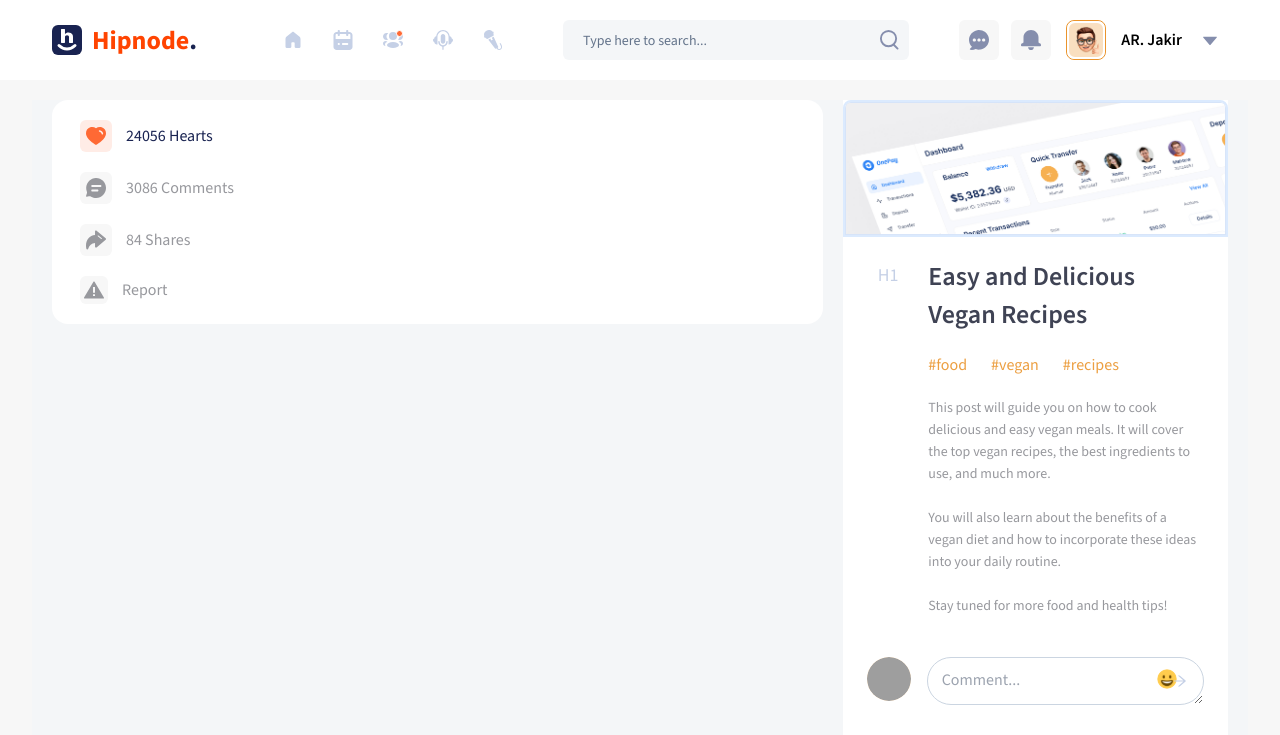
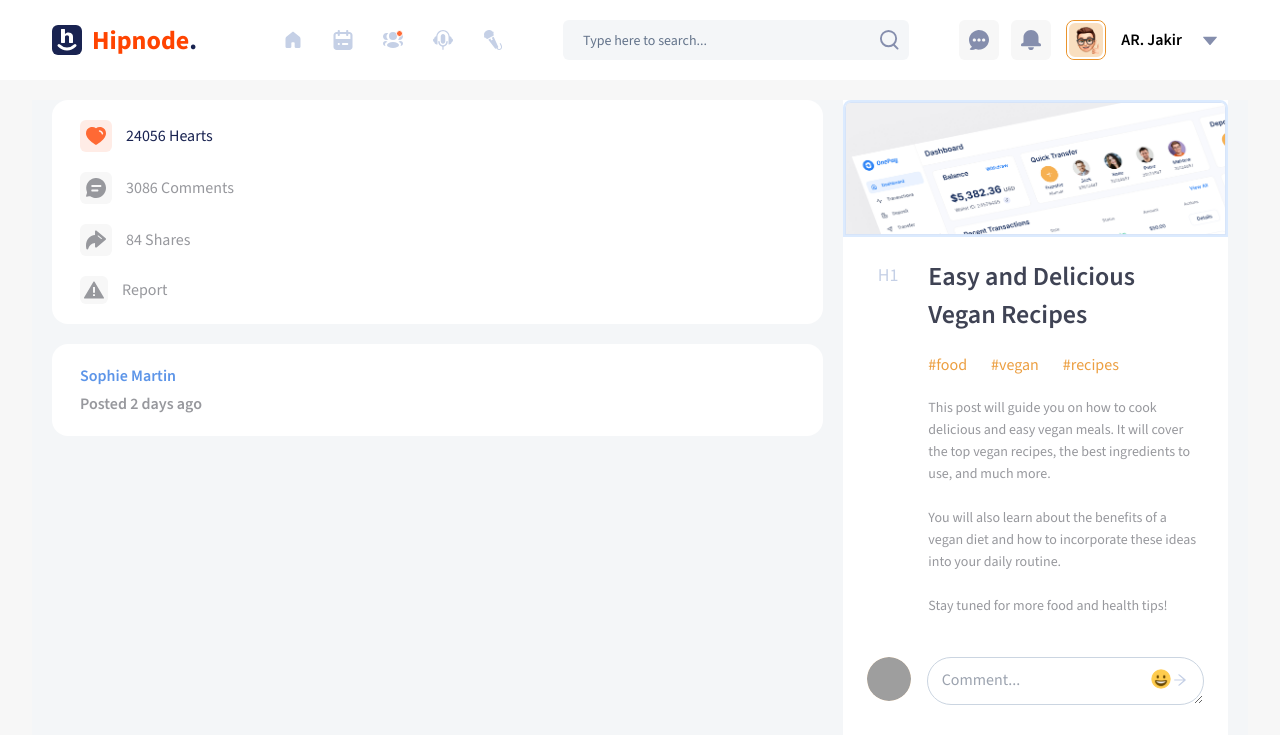
Before and after one commit to wirayuda299/test123, a Next.js app: page /post/easy-and-delicious-vegan-recipes in a window 1280 px wide. Shown: the top 735 px of the page. Built offline with nearby package versions, Linux system fonts and the light colour scheme; grey boxes are pictures that could not be loaded.

Commit message:
add author box

```diff
--- a/app/(site)/post/[id]/page.tsx
+++ b/app/(site)/post/[id]/page.tsx
@@ -19,8 +19,16 @@ const Page = ({ params }: URLProps) => {
 
   return (
     <main className='postDetailsLeftCol'>
-      <div className='shrink-0 max-xl:hidden'>
+      <div className='flex shrink-0 flex-col gap-5 max-xl:hidden'>
         <PostStats />
+        <section className='flex shrink-0 flex-col gap-1 rounded-2xl bg-white p-5 px-7 dark:bg-darkPrimary-3'>
+          <span className='display-semibold text-secondary-blue-80'>
+            {post?.user}
+          </span>
+          <span className='display-semibold text-darkSecondary-800'>
+            Posted {post?.createdDate}
+          </span>
+        </section>
       </div>
 
       <section>
@@ -30,6 +38,8 @@ const Page = ({ params }: URLProps) => {
           title={post?.title}
           description={post?.description}
           tags={post?.tags}
+          user={post?.user}
+          createdDate={post?.createdDate}
         />
       </section>
 
--- a/components/post/CommentInput.tsx
+++ b/components/post/CommentInput.tsx
@@ -81,9 +81,9 @@ const CommentInput = ({ placeholder, handleComment }: CommentInputProps) => {
               width={20}
               height={20}
               onClick={() => setIsEmojiPickerOpen(!isEmojiPickerOpen)}
-              className='absolute right-[12%] top-[26%] cursor-pointer text-darkSecondary-600 md:right-[4%]'
+              className='absolute right-[12%] top-[26%] cursor-pointer text-darkSecondary-600 md:right-[6%]'
             />
-            <div className='absolute right-[0] top-[34%] cursor-pointer text-darkSecondary-600'>
+            <div className='absolute right-[0] top-[32%] cursor-pointer text-darkSecondary-600'>
               <AiOutlineArrowRight
                 onClick={() => {
                   handleComment(inputValue);
--- a/components/post/PostArticle.tsx
+++ b/components/post/PostArticle.tsx
@@ -17,6 +17,8 @@ interface PostArticleProps {
   title: string;
   tags: string[];
   description: ReactNode;
+  user: string;
+  createdDate: string;
 }
 
 const PostArticle = ({
@@ -25,6 +27,8 @@ const PostArticle = ({
   title,
   tags,
   description,
+  user,
+  createdDate,
 }: PostArticleProps) => {
   const [comments, setComments] = useState(commentsData);
 
@@ -69,6 +73,14 @@ const PostArticle = ({
 
       <div className='flex w-full shrink-0 flex-col lg:hidden'>
         <PostStats />
+        <section className='mt-4 flex shrink-0 flex-col gap-1 rounded-2xl bg-white p-5 px-7 dark:bg-darkPrimary-3 xl:mt-0'>
+          <span className='display-semibold text-secondary-blue-80'>
+            {user}
+          </span>
+          <span className='display-semibold text-darkSecondary-800'>
+            Posted {createdDate}
+          </span>
+        </section>
       </div>
 
       <div className='mb-3 rounded-b-2xl bg-white dark:bg-darkPrimary-3 max-lg:rounded-2xl md:-mt-8'>
--- a/components/post/PostStats.tsx
+++ b/components/post/PostStats.tsx
@@ -13,7 +13,7 @@ const PostStats = () => {
               <div
                 className={`${
                   item.isHeart ? '!bg-secondary-red-10' : 'bg-white-800'
-                } flex aspect-square items-center justify-center rounded-[6px] p-1.5 dark:md:bg-darkPrimary-4`}
+                } flex aspect-square items-center justify-center rounded-[6px] p-1.5 dark:bg-darkPrimary-4`}
               >
                 <Image
                   src={item.icon}
```
